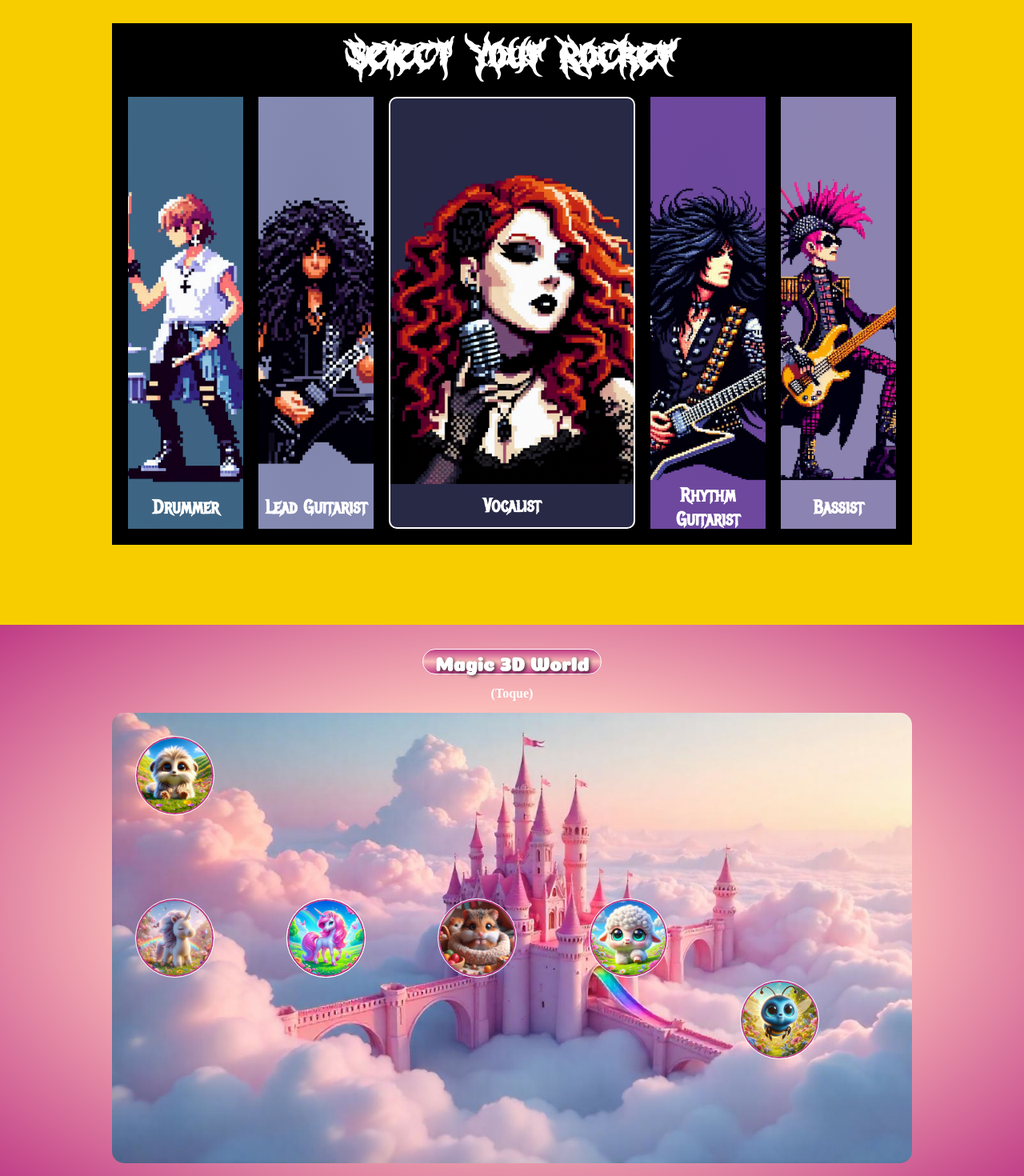
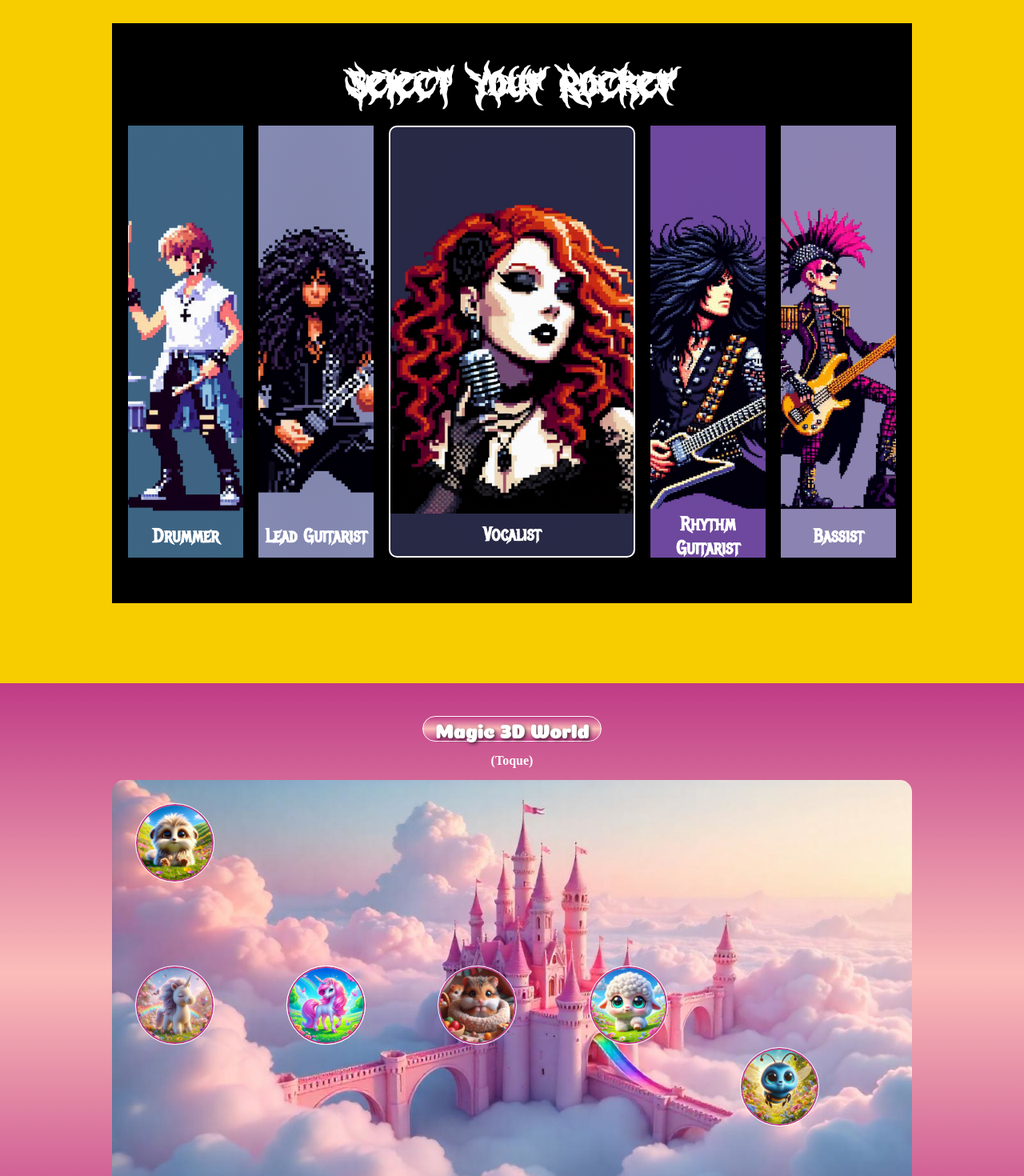
Before and after one commit to WilliamAlvesOliveira/art-gallery, a React (Vite) app: page / in a window 1280 px wide. Shown: the part 8760-10230 px from the top of the page at 80% size. Built offline with nearby package versions, Linux system fonts and the light colour scheme.

Commit message:
ajustes de tamanho dos componentes rockers e fufy

```diff
--- a/src/components/fufy/fufy.css
+++ b/src/components/fufy/fufy.css
@@ -5,9 +5,10 @@
     justify-content: center;
     gap: 15px;
     width: 100%;
-    padding: 30px 20px;
-    background-image: radial-gradient(#FBBDB9 50%, #BF3B86);
+    padding: 30px 5px;
+    background-image: linear-gradient(#BF3B86, #FBBDB9, #BF3B86);
     perspective: 1000px;
+    min-height: var(--screen)
 }
 
 #fufy > h2{
@@ -46,7 +47,7 @@
 
 .component3d img{
     height: 100%;
-    min-height: 70px;
+    min-height: 50px;
     max-height: 250px;
     border-radius: 50%;
     border: 2px solid #BF3B86;
--- a/src/components/rockers/rockers.css
+++ b/src/components/rockers/rockers.css
@@ -1,7 +1,11 @@
 #playerSelect {
-    margin: auto;
+    display: flex;
+    flex-direction: column;
+    align-items: center;
+    justify-content: center;
     width: 100%;
     max-width: 1000px;
+    min-height: var(--screen);
     background-color: black;
     padding: 20px ;
 }
@@ -12,6 +16,7 @@
     justify-content: center;
     align-items: center;
     width: 100%;
+    height: 100%;
     aspect-ratio: 16/9;
 }
 
```
